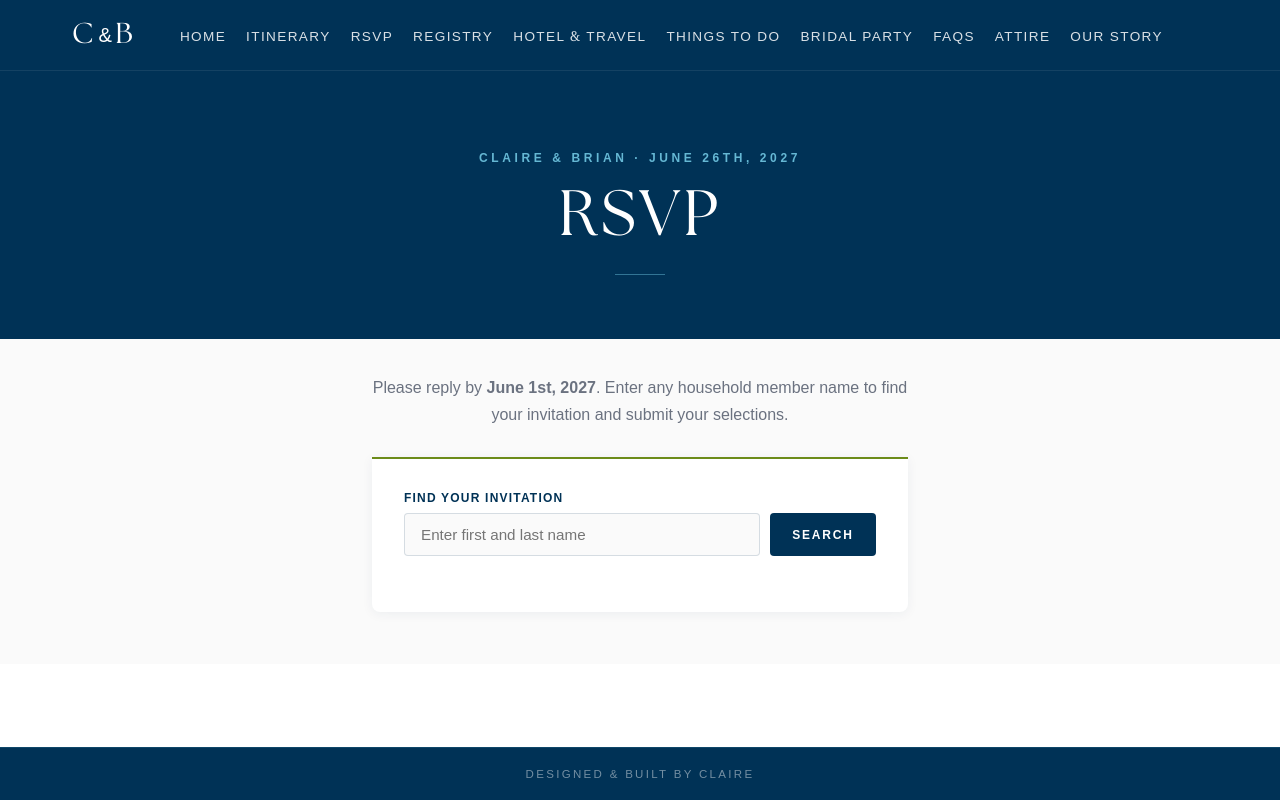
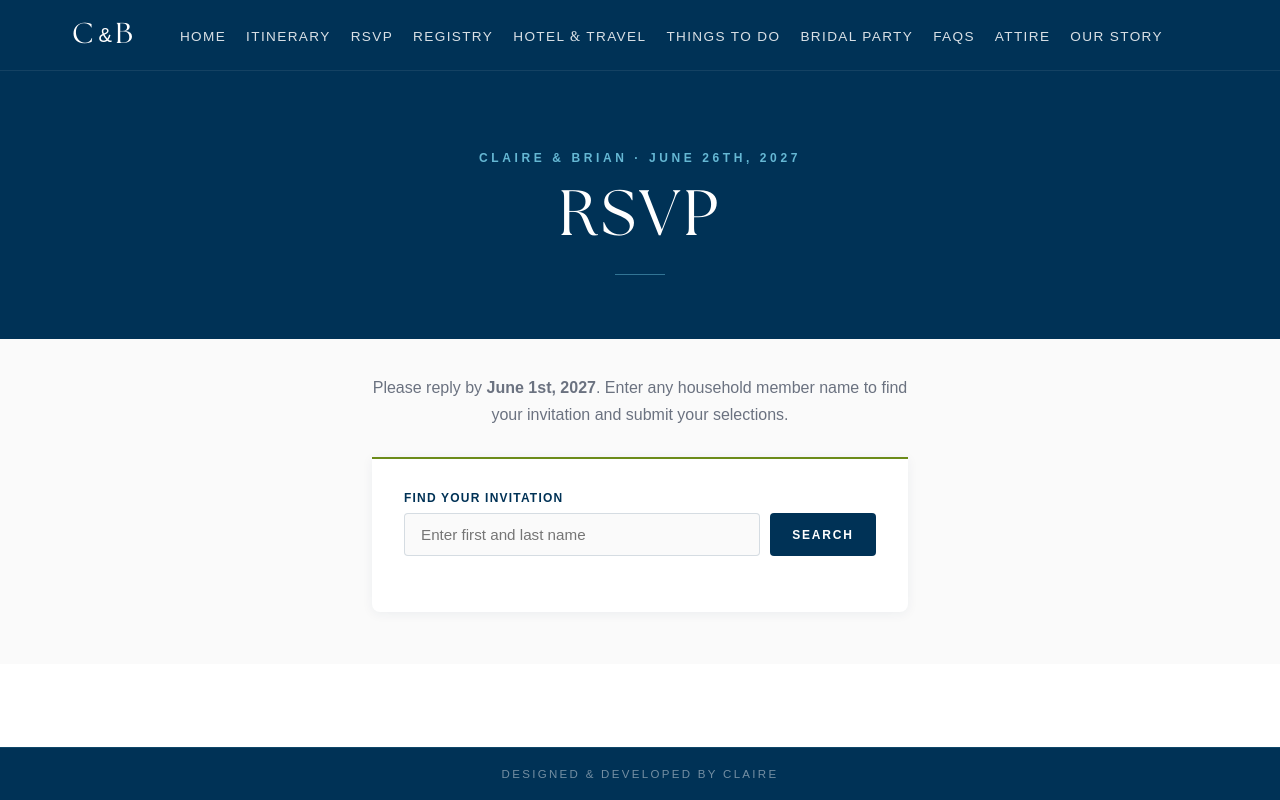
Before and after one commit to claireholmann/ourwedding, a React (Vite) app: page /rsvp in a window 1280 px wide. Built offline with nearby package versions, Linux system fonts and the light colour scheme; a web font is replaced by a local one.

Commit message:
footer tag

```diff
--- a/src/App.jsx
+++ b/src/App.jsx
@@ -41,7 +41,7 @@ function App() {
       </main>
       {location.pathname !== '/' && (
         <footer className="site-footer">
-          <p className="site-footer-text">Designed &amp; built by Claire</p>
+          <p className="site-footer-text">Designed &amp; developed by Claire</p>
         </footer>
       )}
     </div>
--- a/src/pages/Home.jsx
+++ b/src/pages/Home.jsx
@@ -101,7 +101,7 @@ function Home() {
             <span className="card-arrow">→</span>
           </Link>
         </div>
-        <p className="home-footer-note">Designed &amp; built by Claire</p>
+        <p className="home-footer-note">Designed &amp; developed by Claire</p>
       </section>
     </div>
   );
```
